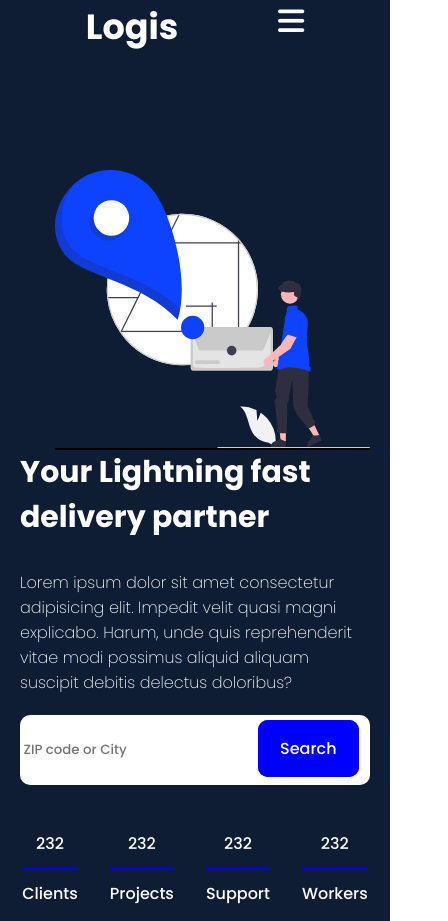
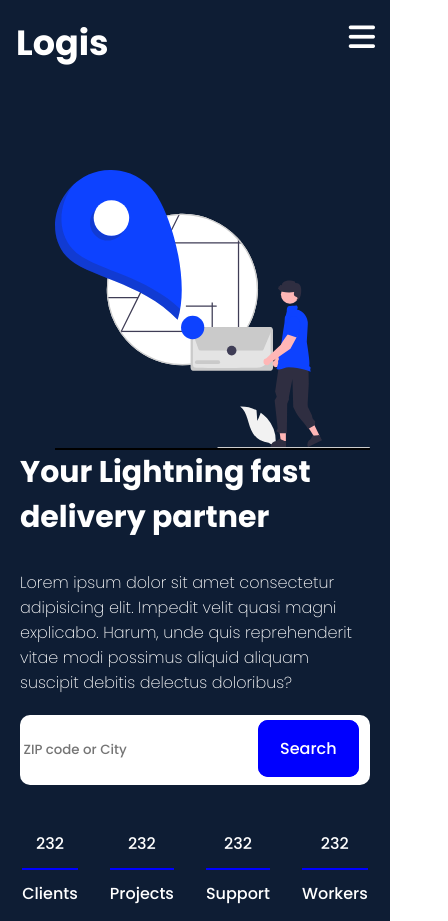
Before and after one commit to Jeyasheelanjc/logis-2, a plain HTML site: page index.html in a window 390 px wide. Shown: the top 921 px of the page, 448 px wide, since content can reach past the window. Drawn offline with Linux system fonts and the light colour scheme.

Commit message:
Update responsive.css

```diff
--- a/responsive.css
+++ b/responsive.css
@@ -21,7 +21,7 @@
         background-color: blue;
         color: white;
         line-height: 3;
-        height: 42vh;
+        height: 50vh;
         padding: 18px 0;
     }
     .navlinks .btn{
@@ -73,7 +73,7 @@
     .video iframe{
         width:100%;
         height: 200px;
-        /* margin-right: -5rem; */
+        /* margin-left: -3rem; */
 
     }
     .about .video{
@@ -103,19 +103,21 @@
     .end{
         flex-direction: column;
     }
+    .end-1 p{
+        width: 100%;
+    }
     .endcard{
         padding: 10px 0 0;
     }
-    nav h2{
-        margin-top :-0.0rem;
+    nav .button{
+        margin-left: 15rem;
+        margin-top: 1rem;
+    }
+    .endcard .cardHeader p{
+        width: 100%;
+    }
+    .hh h2{
+        margin-top: 1rem;
 
     }
-    nav .button{
-        margin-top: -0.0rem;
-    }
-    nav{
-        overflow: hidden;
-        width: 100%;
-        padding: 0 20px 0;
-    }
 }
```
